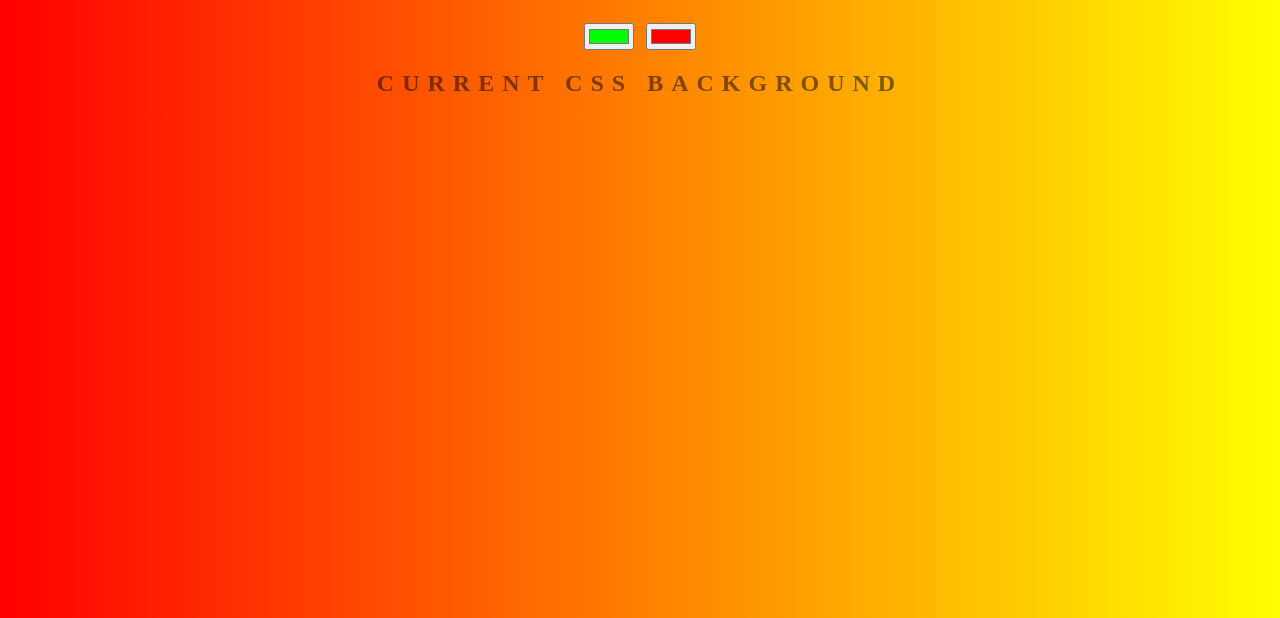
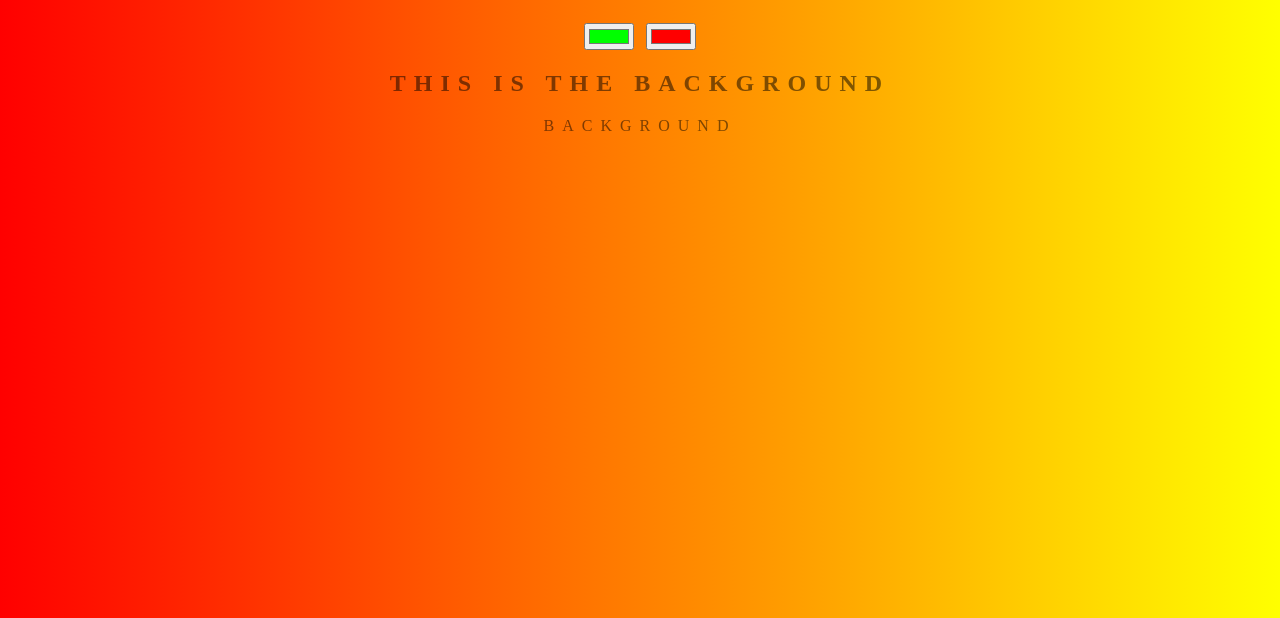
Before and after one commit to varun075/background-generator, a website: page index.html in a window 1280 px wide. Shown: the part 182-800 px from the top of the page. Drawn offline with Linux system fonts and the light colour scheme.

Commit message:
Changing <h2> text

```diff
--- a/index.html
+++ b/index.html
@@ -8,7 +8,7 @@
 	<h1>Cool Gradient Background </h1>
 	<input class="color1" type="color" name="color1" value="#00ff00">
 	<input class="color2" type="color" name="color2" value="#ff0000">
-	<h2>Current CSS Background</h2>
+	<h2>This is the Background</h2> Background</h2>
 	<h3></h3>
 	<script type="text/javascript" src="script.js"></script>
 </body>
```
Also changed, not shown: package.json (added, +19 -0 lines).
